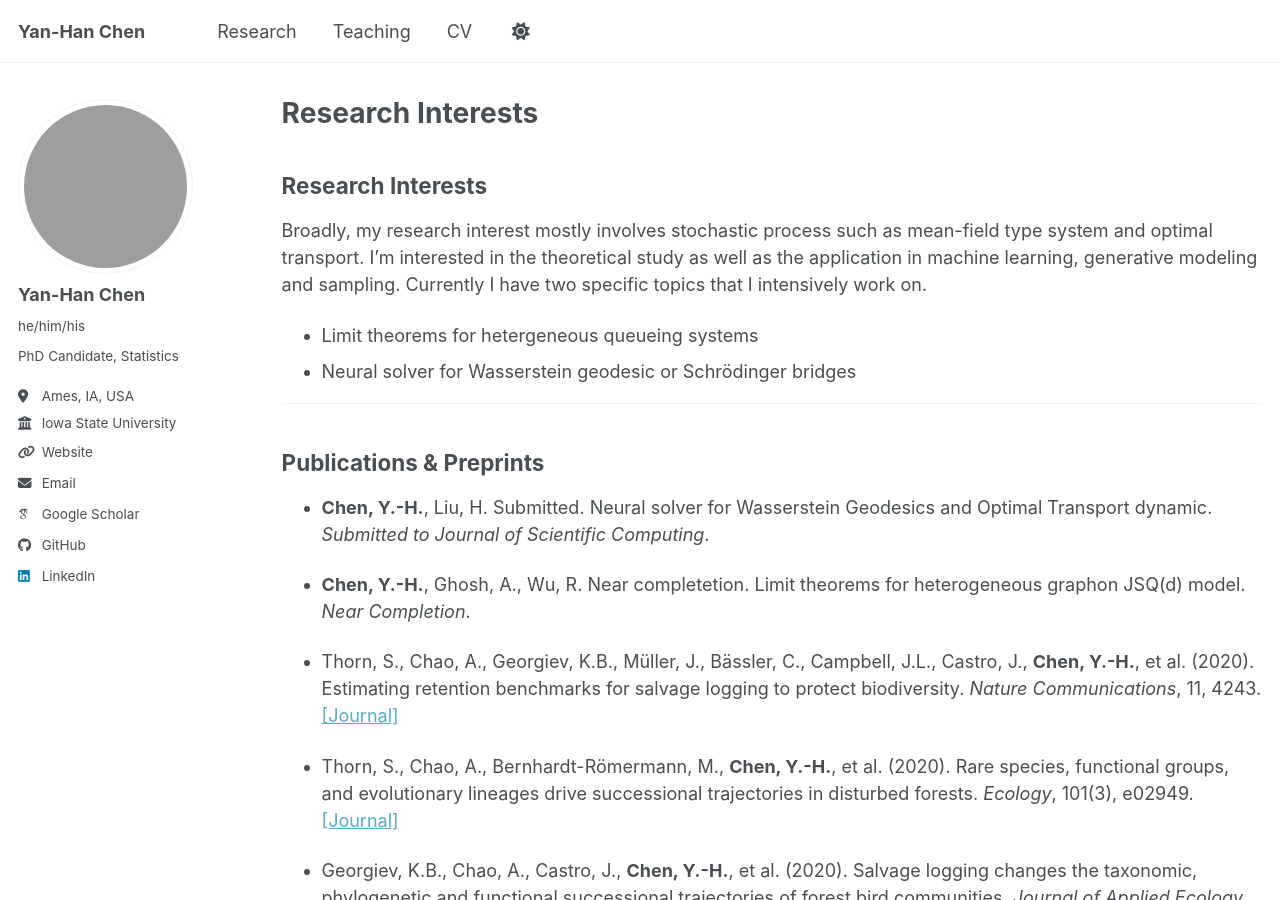
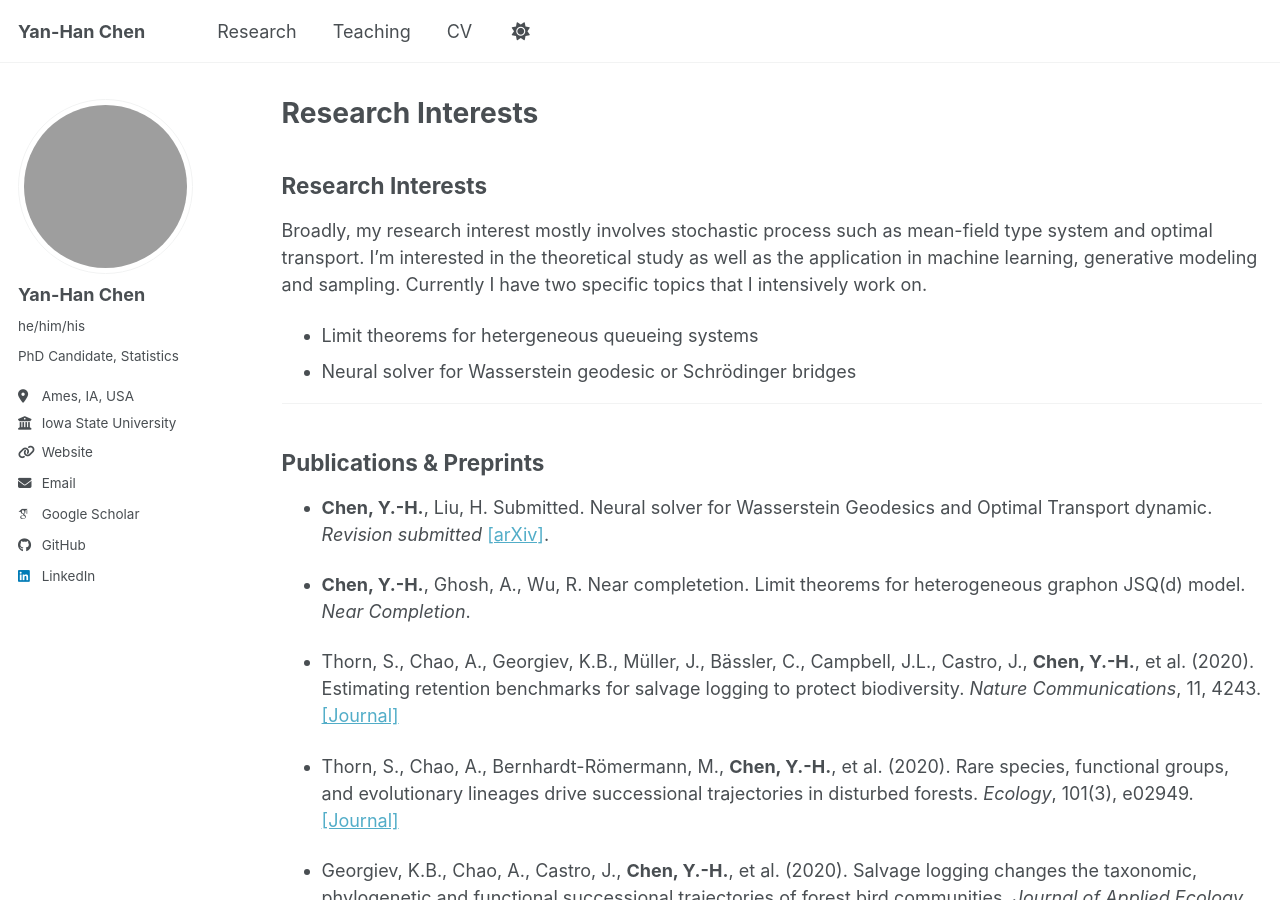
Before and after one commit to YanHanChen/YanHanChen.github.io, a Jekyll site: the page built from _pages/publications.md, in a window 1280 px wide and 900 px high. Built offline with Jekyll 4.4.1, drawn with Linux system fonts in a browser that asks for light colours; some web fonts are replaced; a script bundle is joined from its source files by our own code; library files that are not in the unit come from our copies; our own code applies the rules of GitHub Pages for plain Markdown files.

Commit message:
Update CV and publications

```diff
--- a/_pages/publications.md
+++ b/_pages/publications.md
@@ -47,7 +47,7 @@ Currently I have two specific topics that I intensively work on.
 ## Publications & Preprints
 
 
-- **Chen, Y.-H.**, Liu, H. Submitted. Neural solver for Wasserstein Geodesics and Optimal Transport dynamic. *Submitted to Journal of Scientific Computing*.
+- **Chen, Y.-H.**, Liu, H. Submitted. Neural solver for Wasserstein Geodesics and Optimal Transport dynamic. *Revision submitted* [[arXiv]](https://arxiv.org/abs/2602.22003).
 
 - **Chen, Y.-H.**, Ghosh, A., Wu, R. Near completetion. Limit theorems for heterogeneous graphon JSQ(d) model. *Near Completion*.
 
```
Also changed, not shown: 1 other file.
